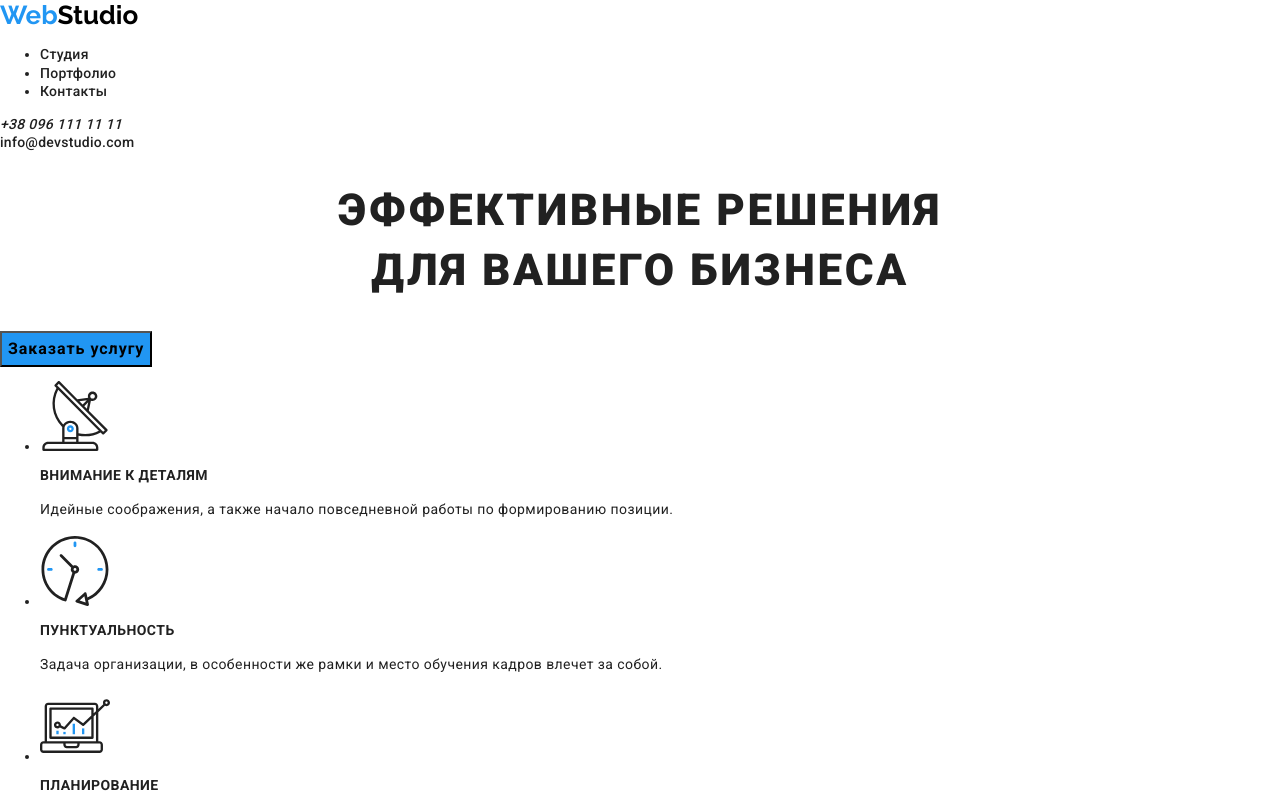
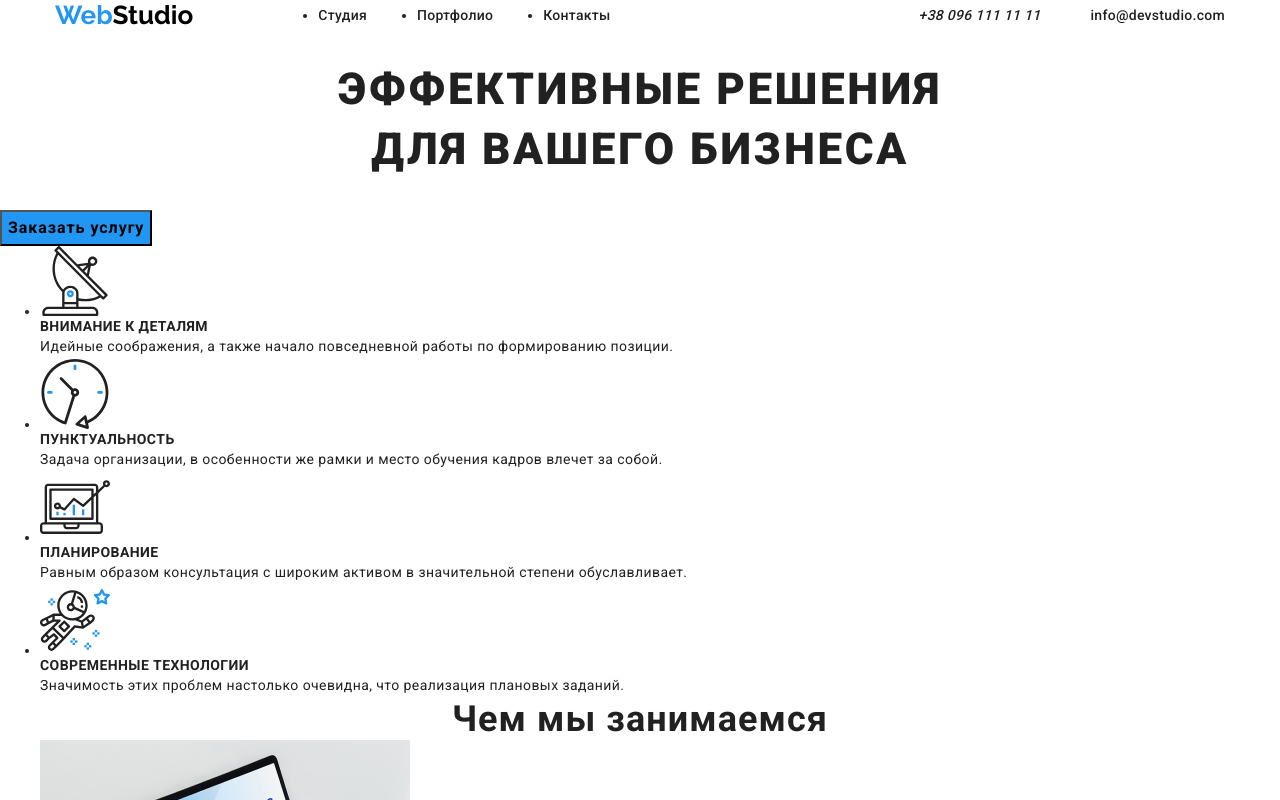
Before and after one commit to Anton-2206/goit-markup-hw-03, a plain HTML site: page index.html in a window 1280 px wide. Shown: the top 800 px of the page. Drawn offline with Linux system fonts and the light colour scheme.

Commit message:
промежуточный

```diff
--- a/css/styles.css
+++ b/css/styles.css
@@ -6,6 +6,19 @@
   --text-white-color: #ffffff
   --text-transparent-color: rgba(255, 255, 255, 0.6)
 }
+
+html{
+  box-sizing: border-box;
+}
+
+*,
+*::before,
+*::after{
+  box-sizing: inherit;
+  margin: 0;
+  pad: 0;
+}
+
 body {
   background-color: #ffffff;
   font-family: "Roboto", sans-serif;
@@ -19,6 +32,15 @@ body {
 
 .list {
   list-style: none;
+}
+
+.container{
+  width: 1200px;
+  padding-left: 15px;
+  padding-right: 15px;
+  margin-left: auto;
+  margin-right: auto;
+
 }
 
 .header-logo,
@@ -40,6 +62,44 @@ body {
 }
 
 /*hadder*/
+
+.header .container{
+display: flex;
+align-items: center;
+justify-content: space-between;
+}
+
+.header-utils{
+  display: flex;
+}
+
+.header .header-tel{
+  margin-right: 50px;
+}
+
+.navigation{
+  display: flex;
+  align-items: center;
+  }
+
+.header-logo{
+margin-right: 85px;
+}
+
+.navigation-list{
+display: flex;
+}
+
+.navigation-list-item:not(:last-child  ){
+margin-right: 50px;
+
+}
+
+.navigation-list-link{
+  padding-top: 24px;
+  padding-bottom: 24px;
+}
+
 .navigation-list-link,
 .header-tel,
 .header-mail {
--- a/index.html
+++ b/index.html
@@ -14,13 +14,16 @@
   <body>
     <!--ШАПКА САЙТА-->
     <header class="header">
+      <div class="container">
         <nav class="navigation">
           <a class="header-logo link" href="./index.html"
             ><span class="header-logo-web">Web</span>Studio</a
           >
           <ul class="navigation-list">
             <li class="navigation-list-item">
-            <a class="navigation-list-link link" href="./index.html">Студия</a>
+              <a class="navigation-list-link link" href="./index.html"
+                >Студия</a
+              >
             </li>
             <li class="navigation-list-item">
               <a class="navigation-list-link link" href="./portfolio.html"
@@ -34,6 +37,7 @@
             </li>
           </ul>
         </nav>
+        <div class="header-utils">
           <address class="header-adress">
             <a class="header-tel link" href="tel:+380961111111"
               >+38 096 111 11 11</a
@@ -41,6 +45,8 @@
           </address>
 
           <a class="header-mail link" href="">info@devstudio.com</a>
+        </div>
+      </div>
     </header>
     <main>
       <!--Хироу секция-->
```
Lines whose indentation alone changed are shown as unchanged.
